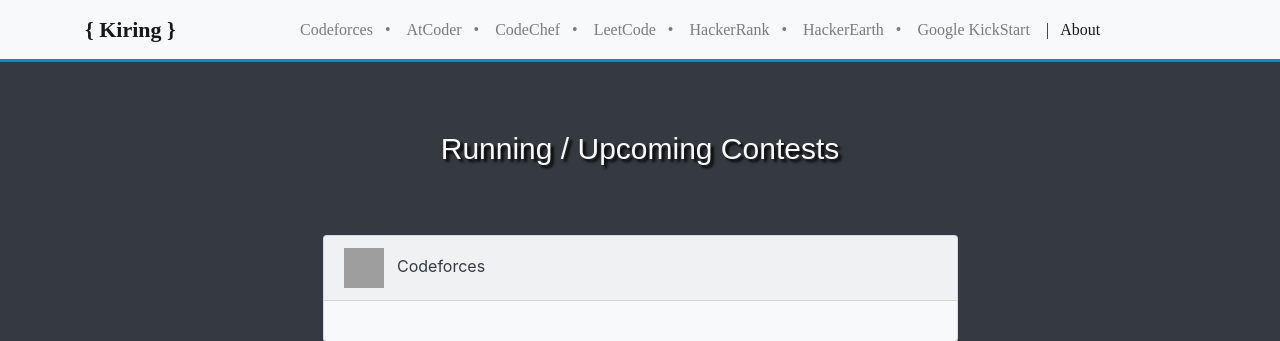
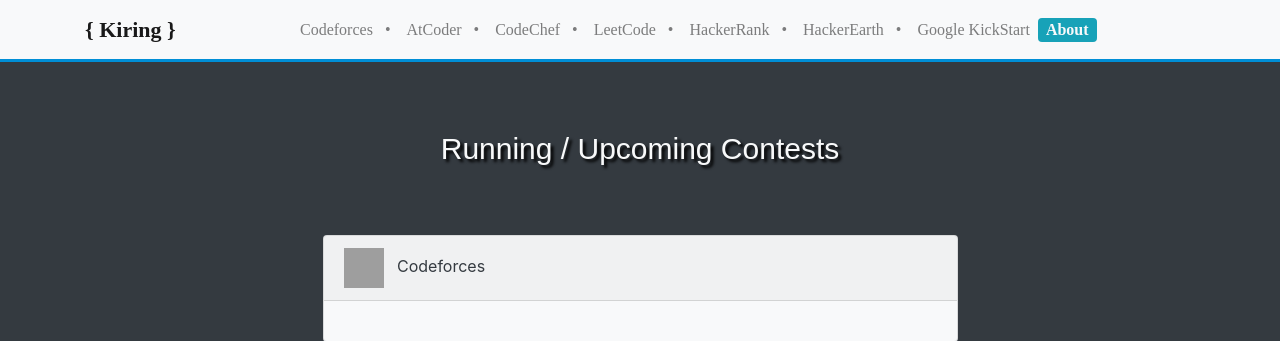
Before and after one commit to Atanusaha143/kiring, a PHP site: page /index.php in a window 1280 px wide. Shown: the top 341 px of the page. Run offline with PHP 8.4, Linux system fonts and the light colour scheme; some libraries are stand-ins or nearby versions; some web fonts are replaced; grey boxes are pictures that could not be loaded.

Commit message:
updated front-end

```diff
--- a/index.html
+++ b/index.html
@@ -49,7 +49,7 @@
                     <a class="nav-link navContestName" href="#kickstart">Google KickStart</a>
                 </li>
                 <li class="nav-item">
-                    <a class="nav-link navContestName" href="#about"> | &nbsp About </a>
+                    <a class="nav-link navContestName badge badge-info mt-2 text-light" href="#about"> About </a>
                 </li>
             </ul>
         </div>
--- a/index.php
+++ b/index.php
@@ -1 +1 @@
-<?php include_once("index.html"); ?>
+<?php include_once("index.html");?>
```
